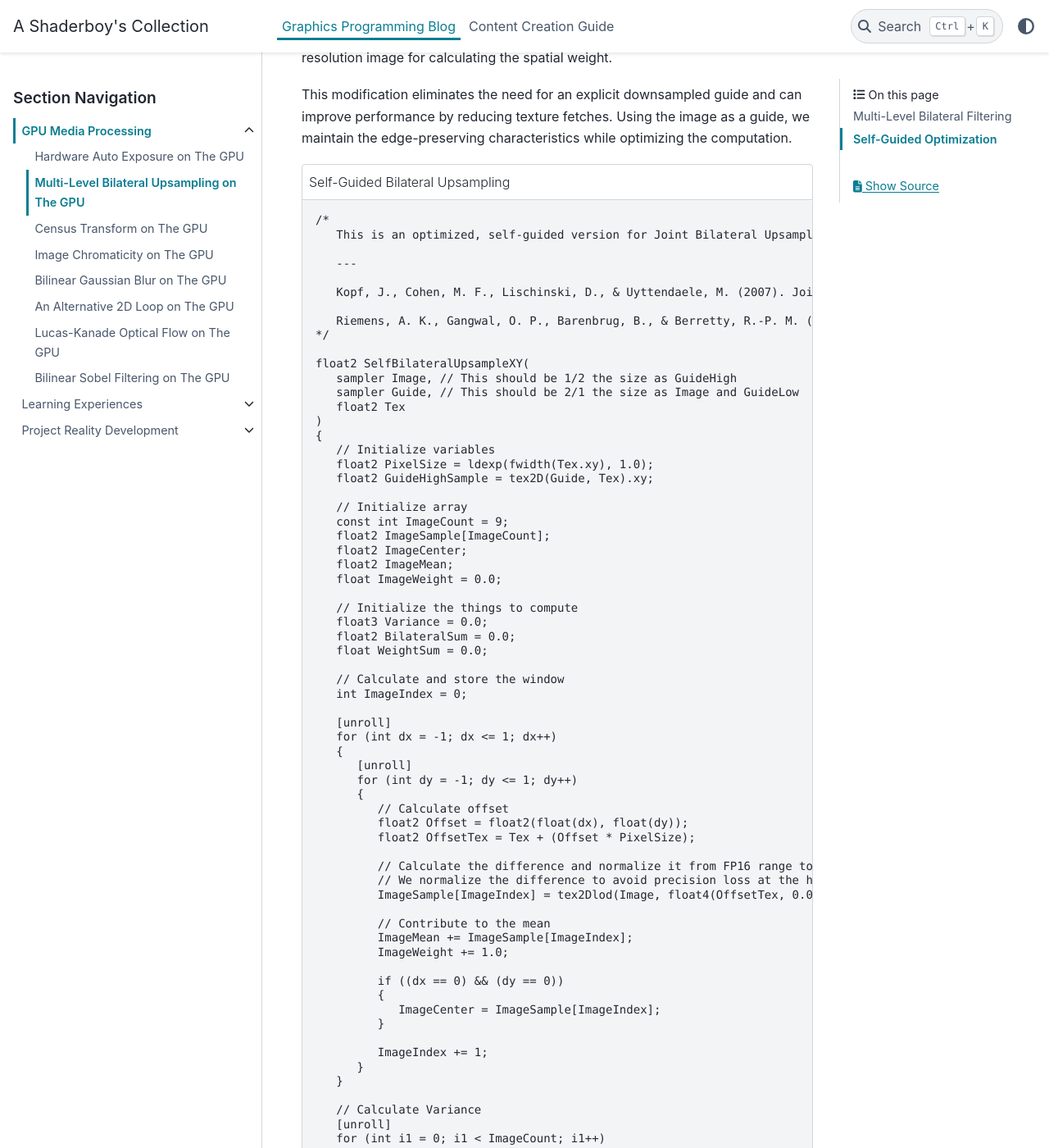
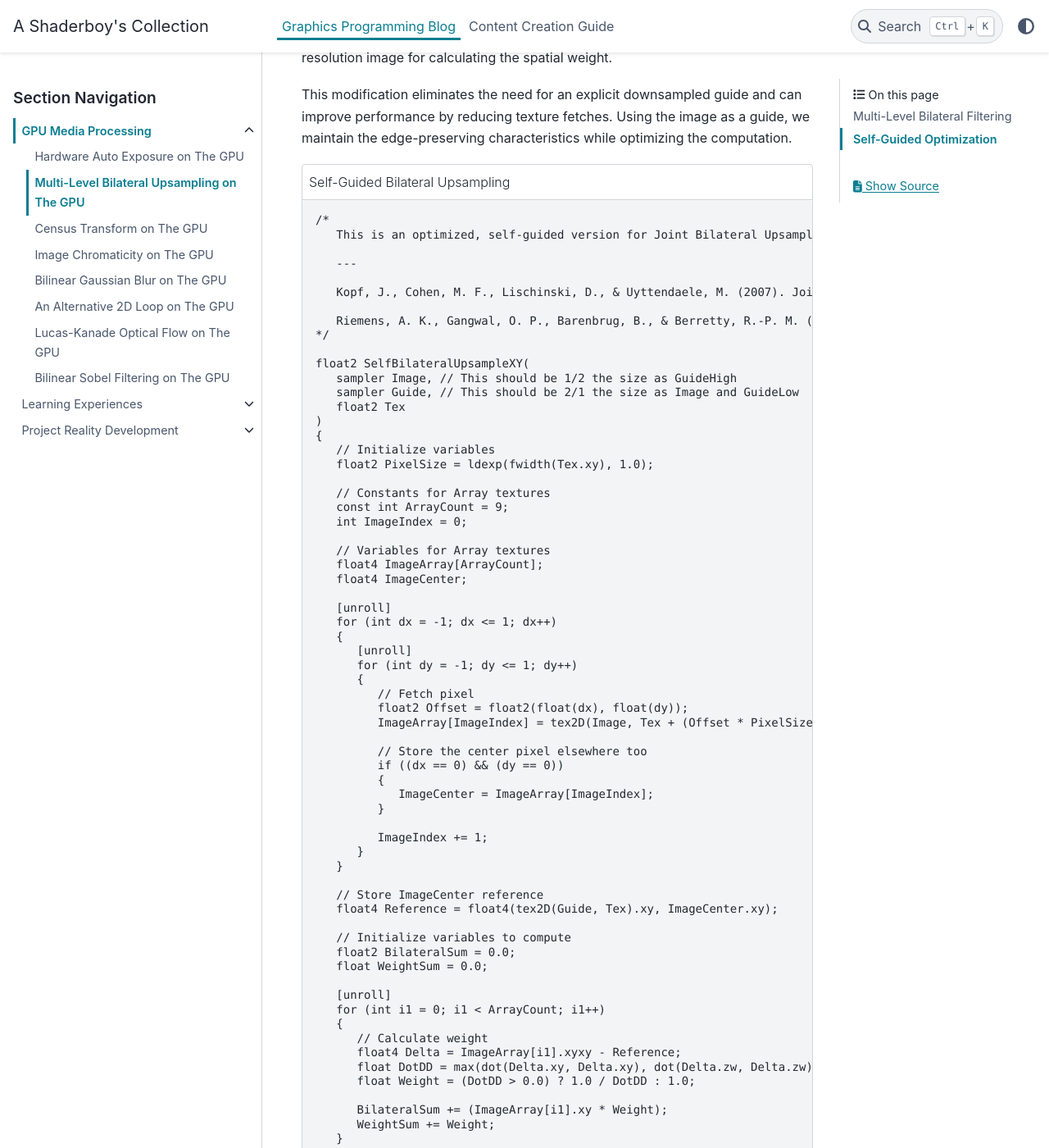
Before and after one commit to papadanku/papadanku.github.io, a Sphinx documentation site: the page built from doc/source/blog/gpu/bilateral.rst, in a window 1280 px wide and 1400 px high, scrolled down 1976 px. Shown: the whole window at 82% size. Built offline with Sphinx 7.4.7 and the PyData theme 0.15.4, drawn with Linux system fonts in a browser that asks for light colours; some of the changed text lies outside the part shown.

Commit message:
Update bilateral.rst

```diff
--- a/doc/source/blog/gpu/bilateral.rst
+++ b/doc/source/blog/gpu/bilateral.rst
@@ -96,22 +96,14 @@ This modification eliminates the need for an explicit downsampled guide and can
    {
       // Initialize variables
       float2 PixelSize = ldexp(fwidth(Tex.xy), 1.0);
-      float2 GuideHighSample = tex2D(Guide, Tex).xy;
 
-      // Initialize array
-      const int ImageCount = 9;
-      float2 ImageSample[ImageCount];
-      float2 ImageCenter;
-      float2 ImageMean;
-      float ImageWeight = 0.0;
+      // Constants for Array textures
+      const int ArrayCount = 9;
+      int ImageIndex = 0;
 
-      // Initialize the things to compute
-      float3 Variance = 0.0;
-      float2 BilateralSum = 0.0;
-      float WeightSum = 0.0;
-
-      // Calculate and store the window
-      int ImageIndex = 0;
+      // Variables for Array textures
+      float4 ImageArray[ArrayCount];
+      float4 ImageCenter;
 
       [unroll]
       for (int dx = -1; dx <= 1; dx++)
@@ -119,59 +111,36 @@ This modification eliminates the need for an explicit downsampled guide and can
          [unroll]
          for (int dy = -1; dy <= 1; dy++)
          {
-            // Calculate offset
+            // Fetch pixel
             float2 Offset = float2(float(dx), float(dy));
-            float2 OffsetTex = Tex + (Offset * PixelSize);
+            ImageArray[ImageIndex] = tex2D(Image, Tex + (Offset * PixelSize));
 
-            // Calculate the difference and normalize it from FP16 range to [-1.0, 1.0) range
-            // We normalize the difference to avoid precision loss at the higher numbers
-            ImageSample[ImageIndex] = tex2Dlod(Image, float4(OffsetTex, 0.0, 0.0)).xy;
-
-            // Contribute to the mean
-            ImageMean += ImageSample[ImageIndex];
-            ImageWeight += 1.0;
-
+            // Store the center pixel elsewhere too
             if ((dx == 0) && (dy == 0))
             {
-               ImageCenter = ImageSample[ImageIndex];
+               ImageCenter = ImageArray[ImageIndex];
             }
 
             ImageIndex += 1;
          }
       }
 
-      // Calculate Variance
-      [unroll]
-      for (int i1 = 0; i1 < ImageCount; i1++)
-      {
-         // Calculate the Variance (.xy) and Covariance (.z)
-         float2 Difference = ImageSample[i1] - ImageMean;
-         Variance.xy += (Difference * Difference);
-         Variance.z += (Difference.x * Difference.y);
-      }
+      // Store ImageCenter reference
+      float4 Reference = float4(tex2D(Guide, Tex).xy, ImageCenter.xy);
 
-      // Average the Mean, Variance, and Covariance here (saves MUL instructions)
-      ImageMean /= ImageWeight;
-      Variance /= ImageWeight;
-
-      // Create the Coveriance matrix
-      float D = (Variance.y * Variance.x) - (Variance.z * Variance.z);
-      float2x2 CoverianceMat = float2x2(Variance.y, -Variance.z, -Variance.z, Variance.x) / D;
+      // Initialize variables to compute
+      float2 BilateralSum = 0.0;
+      float WeightSum = 0.0;
 
       [unroll]
-      for (int i2 = 0; i2 < ImageCount; i2++)
+      for (int i1 = 0; i1 < ArrayCount; i1++)
       {
-         // Calculate a Mahalanobis-like distance.
-         float2 Delta1 = ImageSample[i2].xy - GuideHighSample.xy;
-         float2 Delta2 = ImageSample[i2].xy - ImageCenter.xy;
-         float Distance1 = dot(mul(CoverianceMat, Delta1), Delta1);
-         float Distance2 = dot(mul(CoverianceMat, Delta2), Delta2);
+         // Calculate weight
+         float4 Delta = ImageArray[i1].xyxy - Reference;
+         float DotDD = max(dot(Delta.xy, Delta.xy), dot(Delta.zw, Delta.zw));
+         float Weight = (DotDD > 0.0) ? 1.0 / DotDD : 1.0;
 
-         // Calculate weightage while avoiding division by 0.
-         float Distance = (D > 0.0) ? max(Distance1, Distance2) : 1.0;
-         float Weight = (Distance > 0.0) ? 1.0 / Distance : 1.0;
-
-         BilateralSum += (ImageSample[i2] * Weight);
+         BilateralSum += (ImageArray[i1].xy * Weight);
          WeightSum += Weight;
       }
 
```
